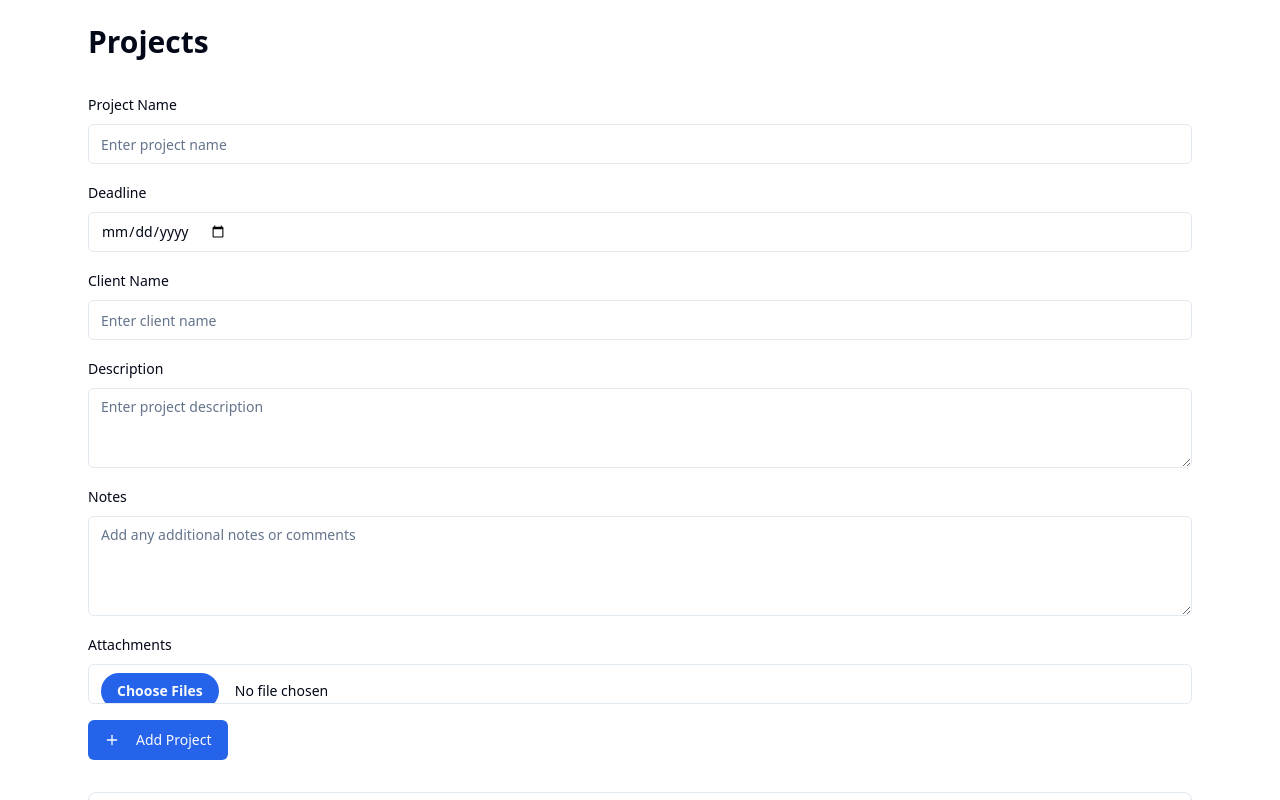
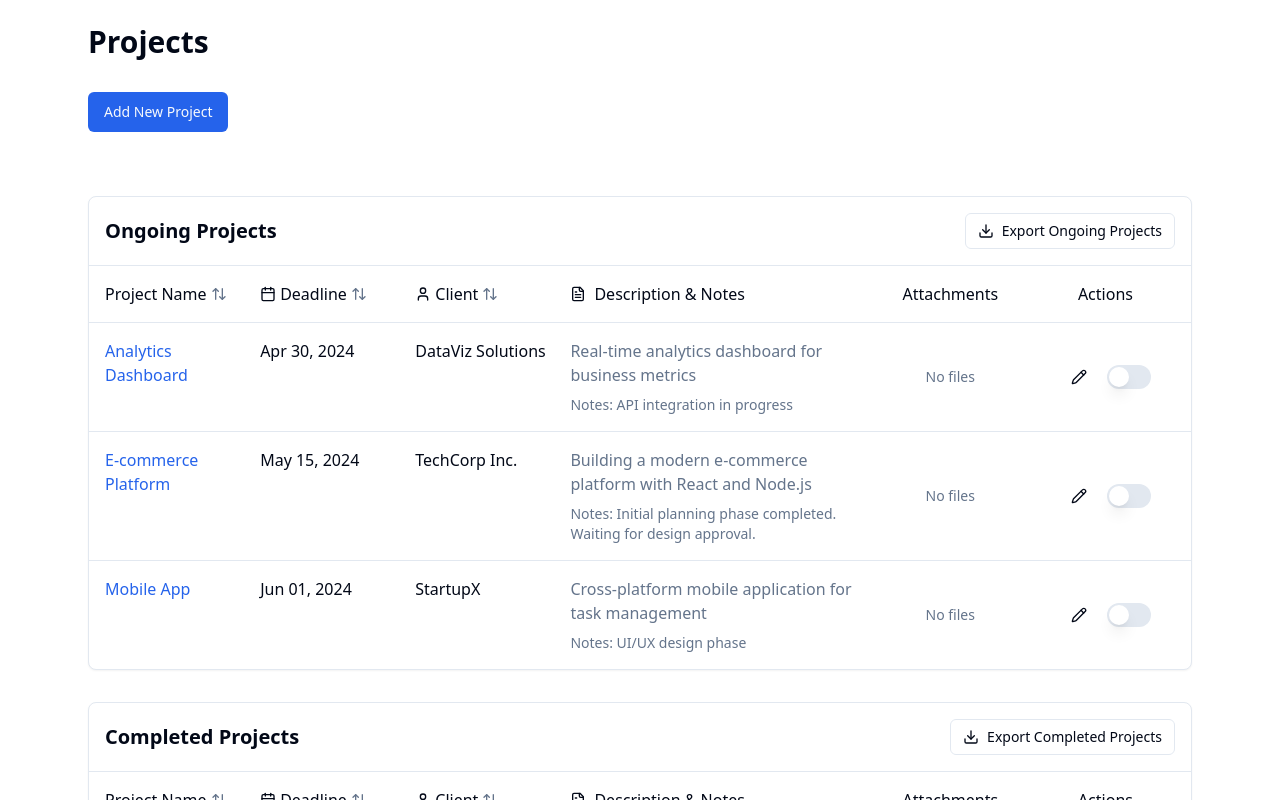
Before and after one commit to drazzam/research-clients, a React (Vite) app: page / in a window 1280 px wide. Shown: the top 800 px of the page. Built offline with nearby package versions, Linux system fonts and the light colour scheme.

Commit message:
Add project editing and export
Added features to edit existing projects and export project data (both ongoing and completed).

```diff
--- a/src/components/ProjectForm.tsx
+++ b/src/components/ProjectForm.tsx
@@ -1,11 +1,11 @@
+
 import React from 'react';
 import { useForm } from 'react-hook-form';
 import { Button } from '@/components/ui/button';
 import { Input } from '@/components/ui/input';
 import { Textarea } from '@/components/ui/textarea';
 import { Form, FormControl, FormField, FormItem, FormLabel, FormMessage } from '@/components/ui/form';
-import { toast } from 'sonner';
-import { Plus } from 'lucide-react';
+import { Plus, Save } from 'lucide-react';
 
 type ProjectFormData = {
   name: string;
@@ -18,20 +18,36 @@ type ProjectFormData = {
 
 type ProjectFormProps = {
   onSubmit: (data: ProjectFormData) => void;
+  initialData?: {
+    name: string;
+    deadline: Date;
+    client: string;
+    description: string;
+    notes?: string;
+  } | null;
 };
 
-const ProjectForm = ({ onSubmit }: ProjectFormProps) => {
-  const form = useForm<ProjectFormData>();
+const ProjectForm = ({ onSubmit, initialData }: ProjectFormProps) => {
+  const form = useForm<ProjectFormData>({
+    defaultValues: initialData ? {
+      name: initialData.name,
+      deadline: initialData.deadline.toISOString().split('T')[0],
+      client: initialData.client,
+      description: initialData.description,
+      notes: initialData.notes || '',
+    } : undefined
+  });
 
   const handleSubmit = (data: ProjectFormData) => {
     onSubmit(data);
-    form.reset();
-    toast.success("Project added successfully!");
+    if (!initialData) {
+      form.reset();
+    }
   };
 
   return (
     <Form {...form}>
-      <form onSubmit={form.handleSubmit(handleSubmit)} className="space-y-4 mb-8">
+      <form onSubmit={form.handleSubmit(handleSubmit)} className="space-y-4">
         <FormField
           control={form.control}
           name="name"
@@ -104,7 +120,7 @@ const ProjectForm = ({ onSubmit }: ProjectFormProps) => {
         <FormField
           control={form.control}
           name="files"
-          render={({ field: { onChange, value, ...field } }) => (
+          render={({ field: { onChange, ...field } }) => (
             <FormItem>
               <FormLabel>Attachments</FormLabel>
               <FormControl>
@@ -113,8 +129,9 @@ const ProjectForm = ({ onSubmit }: ProjectFormProps) => {
                     type="file"
                     multiple
                     onChange={(e) => {
-                      if (e.target.files) {
-                        onChange(e.target.files);
+                      const files = e.target.files;
+                      if (files) {
+                        onChange(files);
                       }
                     }}
                     {...field}
@@ -127,8 +144,17 @@ const ProjectForm = ({ onSubmit }: ProjectFormProps) => {
           )}
         />
         <Button type="submit" className="w-full sm:w-auto">
-          <Plus className="w-4 h-4 mr-2" />
-          Add Project
+          {initialData ? (
+            <>
+              <Save className="w-4 h-4 mr-2" />
+              Save Changes
+            </>
+          ) : (
+            <>
+              <Plus className="w-4 h-4 mr-2" />
+              Add Project
+            </>
+          )}
         </Button>
       </form>
     </Form>
--- a/src/components/ProjectList.tsx
+++ b/src/components/ProjectList.tsx
@@ -1,11 +1,13 @@
 
 import React, { useState } from 'react';
 import { format } from 'date-fns';
-import { ArrowUpDown, Calendar, User, FileText, Paperclip } from 'lucide-react';
+import { ArrowUpDown, Calendar, User, FileText, Paperclip, Download, Pencil } from 'lucide-react';
 import { cn } from '@/lib/utils';
 import ProjectForm from './ProjectForm';
 import { Badge } from './ui/badge';
 import { Switch } from './ui/switch';
+import { Button } from './ui/button';
+import { Dialog, DialogContent, DialogHeader, DialogTitle, DialogTrigger } from './ui/dialog';
 import { toast } from 'sonner';
 
 type Project = {
@@ -58,6 +60,8 @@ const ProjectList = () => {
     direction: 'asc' | 'desc';
   } | null>(null);
 
+  const [editingProject, setEditingProject] = useState<Project | null>(null);
+
   // Sort projects by deadline by default
   const sortedProjects = [...projects].sort((a, b) => a.deadline.getTime() - b.deadline.getTime());
 
@@ -106,18 +110,28 @@ const ProjectList = () => {
     });
 
     const newProject: Project = {
-      id: (projects.length + 1).toString(),
+      id: editingProject ? editingProject.id : (projects.length + 1).toString(),
       name: formData.name,
       deadline: new Date(formData.deadline),
       client: formData.client,
       description: formData.description,
-      isCompleted: false,
+      isCompleted: editingProject ? editingProject.isCompleted : false,
       notes: formData.notes,
       files: fileArray
     };
 
-    setProjects([...projects, newProject]);
-    toast.success(`Project "${formData.name}" added successfully!`);
+    if (editingProject) {
+      setProjects(projects.map(p => p.id === editingProject.id ? newProject : p));
+      setEditingProject(null);
+      toast.success(`Project "${formData.name}" updated successfully!`);
+    } else {
+      setProjects([...projects, newProject]);
+      toast.success(`Project "${formData.name}" added successfully!`);
+    }
+  };
+
+  const handleEditProject = (project: Project) => {
+    setEditingProject(project);
   };
 
   const toggleProjectStatus = (projectId: string) => {
@@ -136,9 +150,44 @@ const ProjectList = () => {
     }));
   };
 
+  const exportProjects = (projectType: 'ongoing' | 'completed') => {
+    const projectsToExport = projectType === 'ongoing' ? ongoingProjects : completedProjects;
+    const exportData = projectsToExport.map(project => ({
+      name: project.name,
+      deadline: format(project.deadline, 'MMM dd, yyyy'),
+      client: project.client,
+      description: project.description,
+      notes: project.notes || 'No notes',
+      attachments: project.files.length,
+      status: project.isCompleted ? 'Completed' : 'Ongoing'
+    }));
+
+    const blob = new Blob([JSON.stringify(exportData, null, 2)], { type: 'application/json' });
+    const url = URL.createObjectURL(blob);
+    const a = document.createElement('a');
+    a.href = url;
+    a.download = `${projectType}-projects-${format(new Date(), 'yyyy-MM-dd')}.json`;
+    document.body.appendChild(a);
+    a.click();
+    document.body.removeChild(a);
+    URL.revokeObjectURL(url);
+    toast.success(`${projectType === 'ongoing' ? 'Ongoing' : 'Completed'} projects exported successfully!`);
+  };
+
   const ProjectTable = ({ projects, heading }: { projects: Project[], heading: string }) => (
     <div className="bg-card rounded-lg shadow-sm border overflow-x-auto mt-8">
-      <h2 className="text-xl font-semibold p-4 border-b">{heading}</h2>
+      <div className="flex justify-between items-center p-4 border-b">
+        <h2 className="text-xl font-semibold">{heading}</h2>
+        <Button
+          variant="outline"
+          size="sm"
+          onClick={() => exportProjects(heading.toLowerCase().includes('ongoing') ? 'ongoing' : 'completed')}
+          className="flex items-center gap-2"
+        >
+          <Download className="h-4 w-4" />
+          Export {heading}
+        </Button>
+      </div>
       <div className="min-w-[800px]">
         <div className="grid grid-cols-7 gap-4 p-4 font-medium border-b">
           <button onClick={() => sortProjects('name')} className="sort-button">
@@ -160,7 +209,7 @@ const ProjectList = () => {
             Attachments
           </div>
           <div className="flex items-center justify-center">
-            Status
+            Actions
           </div>
         </div>
         <div className="divide-y">
@@ -187,7 +236,25 @@ const ProjectList = () => {
                   <span className="text-muted-foreground text-sm">No files</span>
                 )}
               </div>
-              <div className="flex items-center justify-center">
+              <div className="flex items-center justify-center gap-2">
+                <Dialog open={editingProject?.id === project.id} onOpenChange={(open) => !open && setEditingProject(null)}>
+                  <DialogTrigger asChild>
+                    <Button
+                      variant="ghost"
+                      size="sm"
+                      onClick={() => handleEditProject(project)}
+                      className="flex items-center gap-2"
+                    >
+                      <Pencil className="h-4 w-4" />
+                    </Button>
+                  </DialogTrigger>
+                  <DialogContent>
+                    <DialogHeader>
+                      <DialogTitle>Edit Project</DialogTitle>
+                    </DialogHeader>
+                    <ProjectForm onSubmit={handleAddProject} initialData={editingProject} />
+                  </DialogContent>
+                </Dialog>
                 <Switch
                   checked={project.isCompleted}
                   onCheckedChange={() => toggleProjectStatus(project.id)}
@@ -205,7 +272,17 @@ const ProjectList = () => {
     <div className="w-full max-w-6xl mx-auto p-4 md:p-6">
       <h1 className="text-2xl md:text-3xl font-bold mb-8">Projects</h1>
 
-      <ProjectForm onSubmit={handleAddProject} />
+      <Dialog>
+        <DialogTrigger asChild>
+          <Button className="mb-8">Add New Project</Button>
+        </DialogTrigger>
+        <DialogContent>
+          <DialogHeader>
+            <DialogTitle>Add New Project</DialogTitle>
+          </DialogHeader>
+          <ProjectForm onSubmit={handleAddProject} />
+        </DialogContent>
+      </Dialog>
 
       <ProjectTable projects={ongoingProjects} heading="Ongoing Projects" />
       <ProjectTable projects={completedProjects} heading="Completed Projects" />
```
